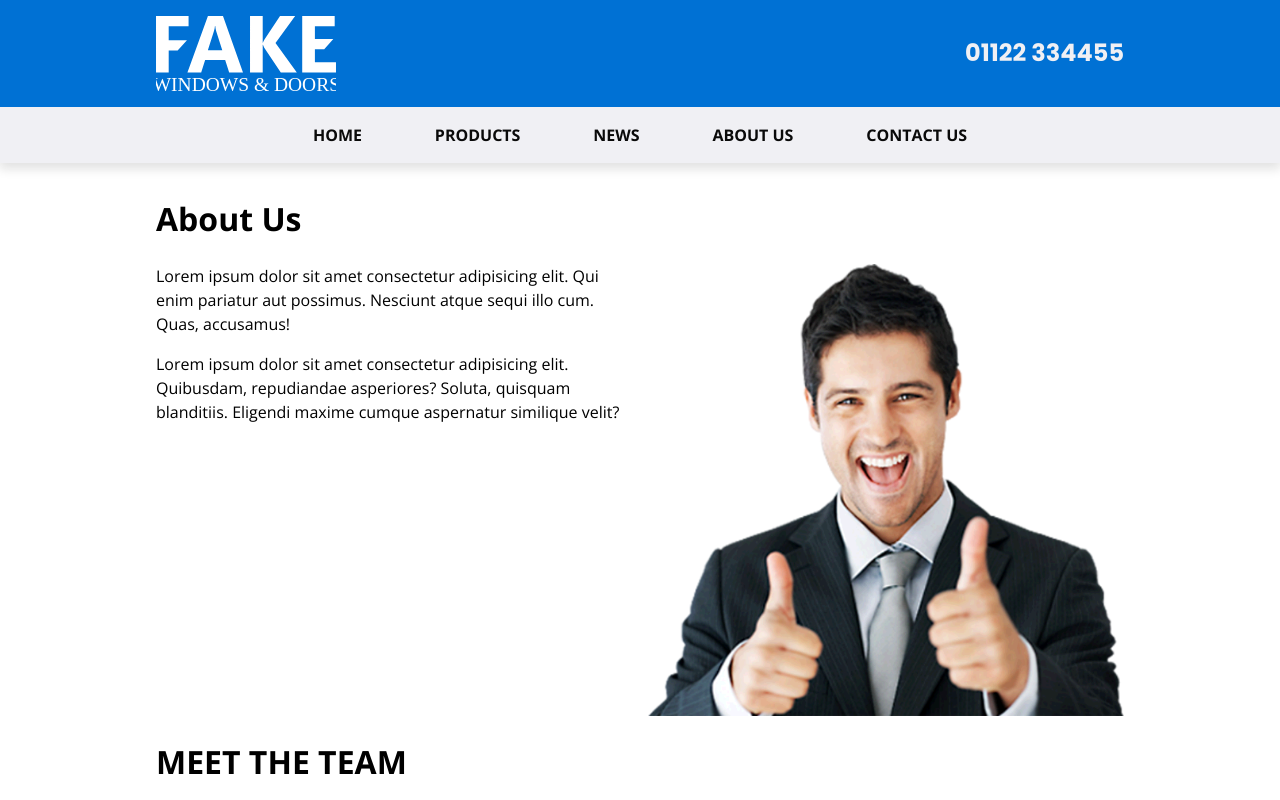
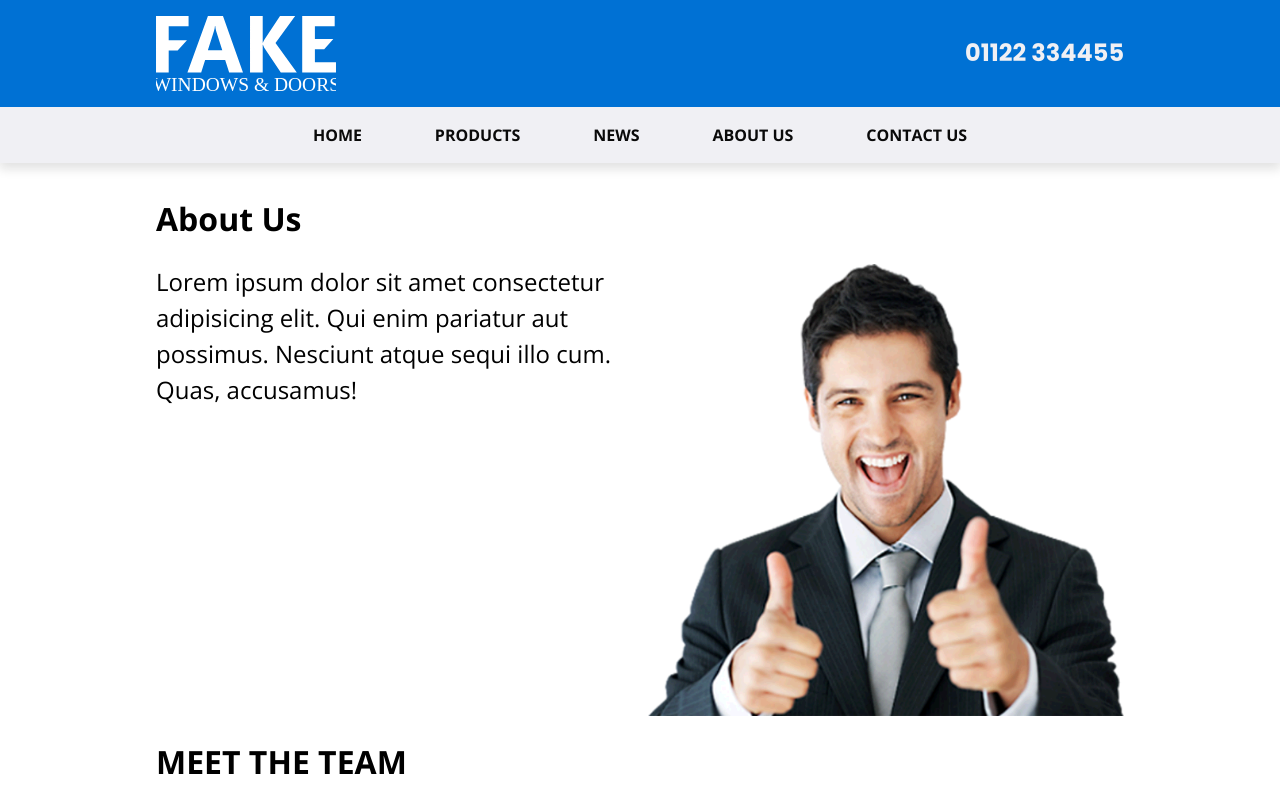
Before and after one commit to rubicon2/react-router-practice, a React (Vite) app: page /about-us in a window 1280 px wide. Shown: the top 800 px of the page. Built offline with nearby package versions, Linux system fonts and the light colour scheme.

Commit message:
Increase size of main paragraph on about us and profile pages

```diff
--- a/src/routes/aboutUs/index.jsx
+++ b/src/routes/aboutUs/index.jsx
@@ -8,15 +8,10 @@ export default function AboutUs() {
       <h1 className="page-heading">About Us</h1>
       <div className="grid-two-col">
         <div>
-          <p>
+          <p className="main-p">
             Lorem ipsum dolor sit amet consectetur adipisicing elit. Qui enim
             pariatur aut possimus. Nesciunt atque sequi illo cum. Quas,
             accusamus!
-          </p>
-          <p>
-            Lorem ipsum dolor sit amet consectetur adipisicing elit. Quibusdam,
-            repudiandae asperiores? Soluta, quisquam blanditiis. Eligendi maxime
-            cumque aspernatur similique velit?
           </p>
         </div>
         <img src={happyMan} />
--- a/src/routes/profile/index.jsx
+++ b/src/routes/profile/index.jsx
@@ -25,7 +25,7 @@ export default function Profile() {
       </div>
       <div className="grid-two-col profile--grid">
         <img className="profile--photo" src={member.photoUrl} />
-        <p className="no-margin">{member.bio}</p>
+        <p className="main-p no-margin">{member.bio}</p>
       </div>
     </main>
   );
```
